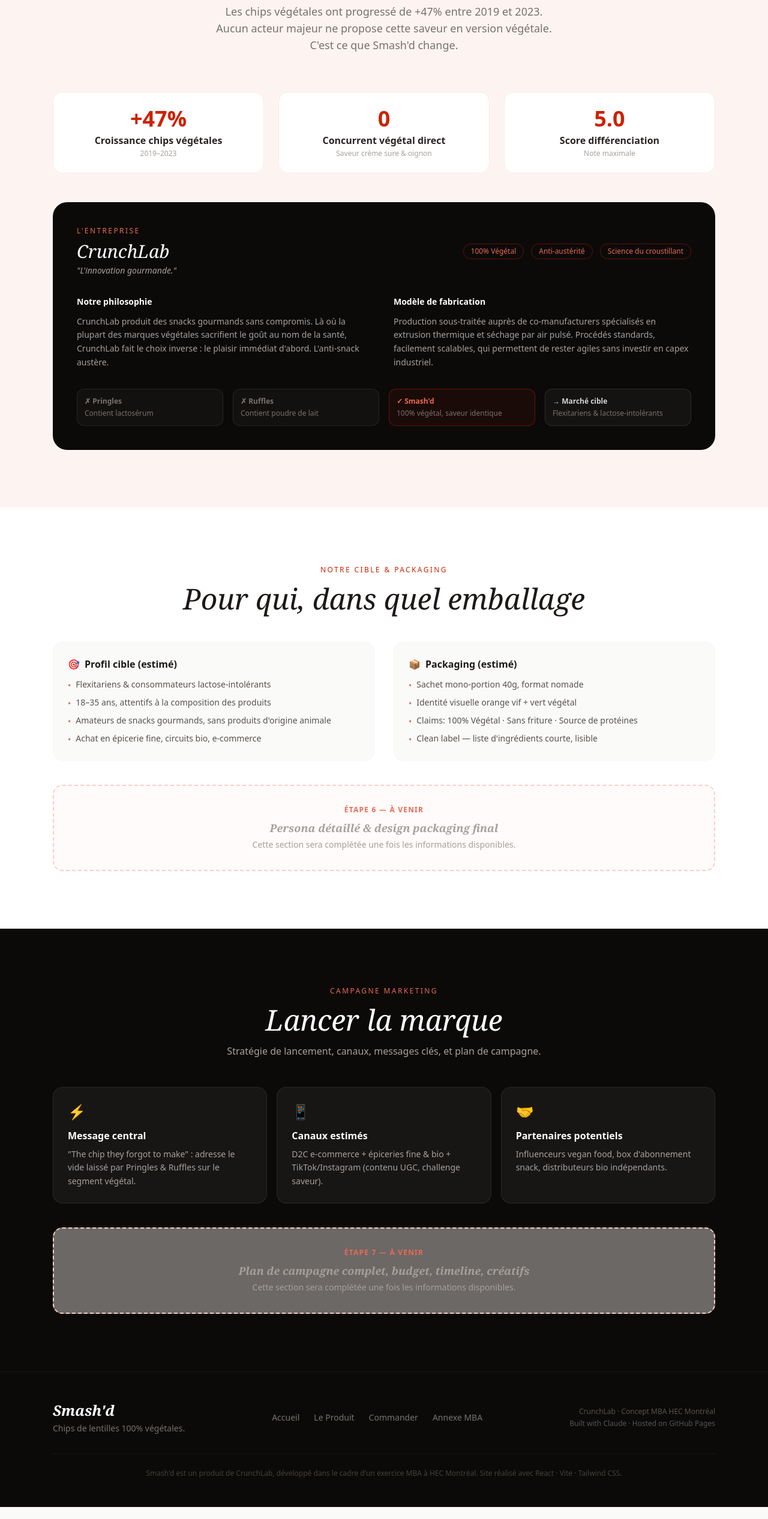
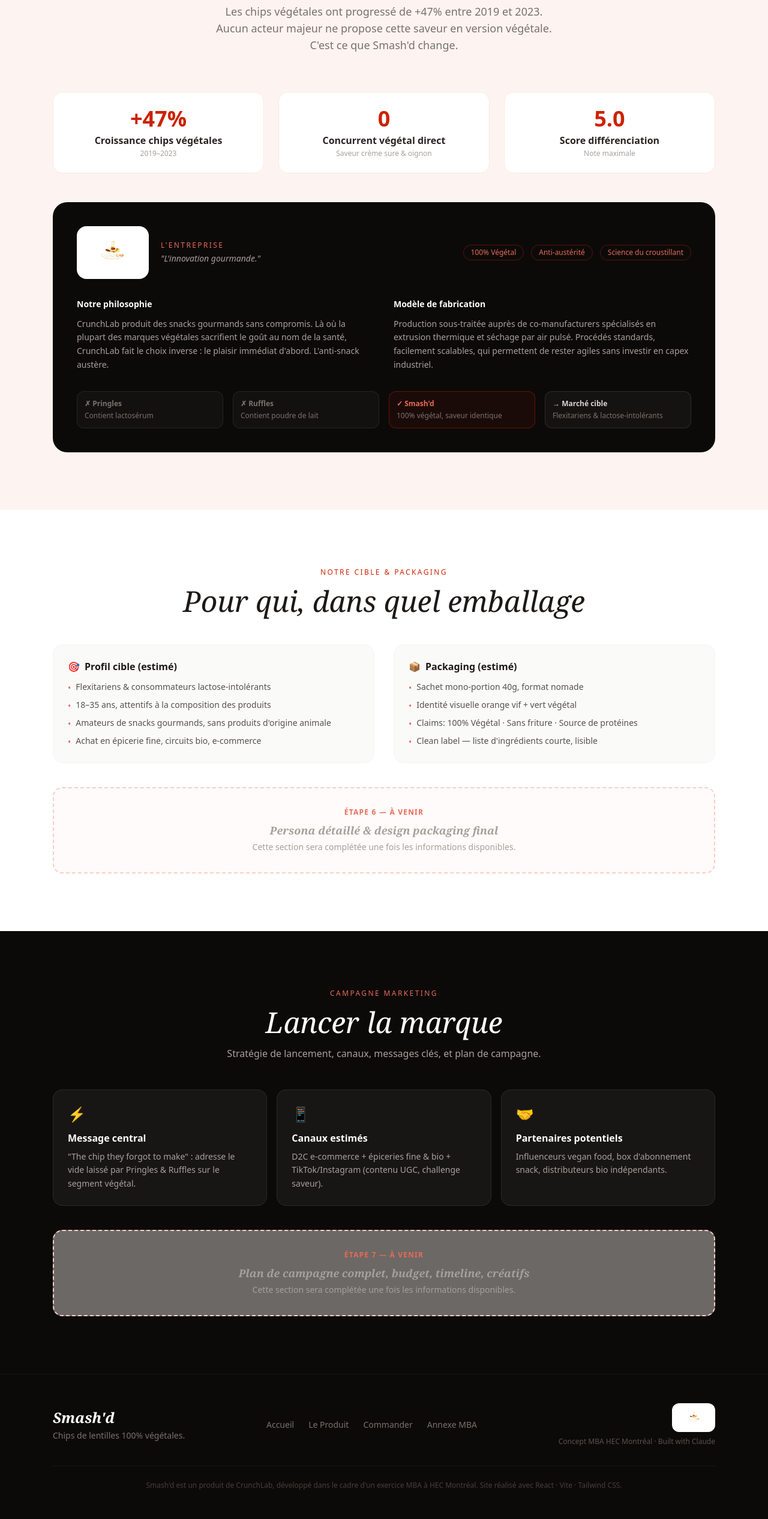
Before and after one commit to Danforthhh/IAProjectWebsite, a React (Vite) app: page /#/ in a window 1280 px wide. Shown: the part 1847-4379 px from the top of the page at 60% size. Built offline with nearby package versions, Linux system fonts and the light colour scheme.

Commit message:
Add CrunchLab logo to site
Extracted from Taches 4 et 5.docx and placed in public/. Logo appears
in the CrunchLab company section (Home page) and footer. White card
container used to preserve logo colors against dark backgrounds.

Co-Authored-By: RuFlo <ruv@ruv.net>

```diff
--- a/src/components/Footer.tsx
+++ b/src/components/Footer.tsx
@@ -19,9 +19,15 @@ export default function Footer() {
             <Link to="/annexe" className="hover:text-stone-300 transition-colors">Annexe MBA</Link>
           </div>
 
-          <div className="text-xs text-stone-600 text-center md:text-right">
-            <p>CrunchLab · Concept MBA HEC Montréal</p>
-            <p className="mt-1">Built with Claude · Hosted on GitHub Pages</p>
+          <div className="flex flex-col items-center md:items-end gap-2">
+            <div className="bg-white rounded-xl px-3 py-2">
+              <img
+                src={`${import.meta.env.BASE_URL}crunchlab-logo.png`}
+                alt="CrunchLab"
+                className="h-8 w-auto opacity-90"
+              />
+            </div>
+            <p className="text-xs text-stone-600">Concept MBA HEC Montréal · Built with Claude</p>
           </div>
         </div>
 
--- a/src/pages/Home.tsx
+++ b/src/pages/Home.tsx
@@ -190,10 +190,18 @@ export default function Home() {
           {/* Step 5 — CrunchLab */}
           <div className="bg-stone-950 rounded-3xl p-8 md:p-10 text-white">
             <div className="flex flex-col md:flex-row md:items-center md:justify-between gap-6 mb-8">
-              <div>
-                <span className="text-xs font-medium uppercase tracking-[0.2em] text-brand-400 block mb-2">L'entreprise</span>
-                <h3 className="text-3xl italic" style={serif}>CrunchLab</h3>
-                <p className="text-stone-400 mt-1 text-sm italic">"L'innovation gourmande."</p>
+              <div className="flex items-center gap-5">
+                <div className="bg-white rounded-2xl p-3 shrink-0">
+                  <img
+                    src={`${import.meta.env.BASE_URL}crunchlab-logo.png`}
+                    alt="CrunchLab"
+                    className="h-16 w-auto"
+                  />
+                </div>
+                <div>
+                  <span className="text-xs font-medium uppercase tracking-[0.2em] text-brand-400 block mb-1">L'entreprise</span>
+                  <p className="text-stone-400 text-sm italic">"L'innovation gourmande."</p>
+                </div>
               </div>
               <div className="flex gap-3 flex-wrap">
                 {['100% Végétal', 'Anti-austérité', 'Science du croustillant'].map(tag => (
```
Also changed, not shown: public/crunchlab-logo.png (added).
